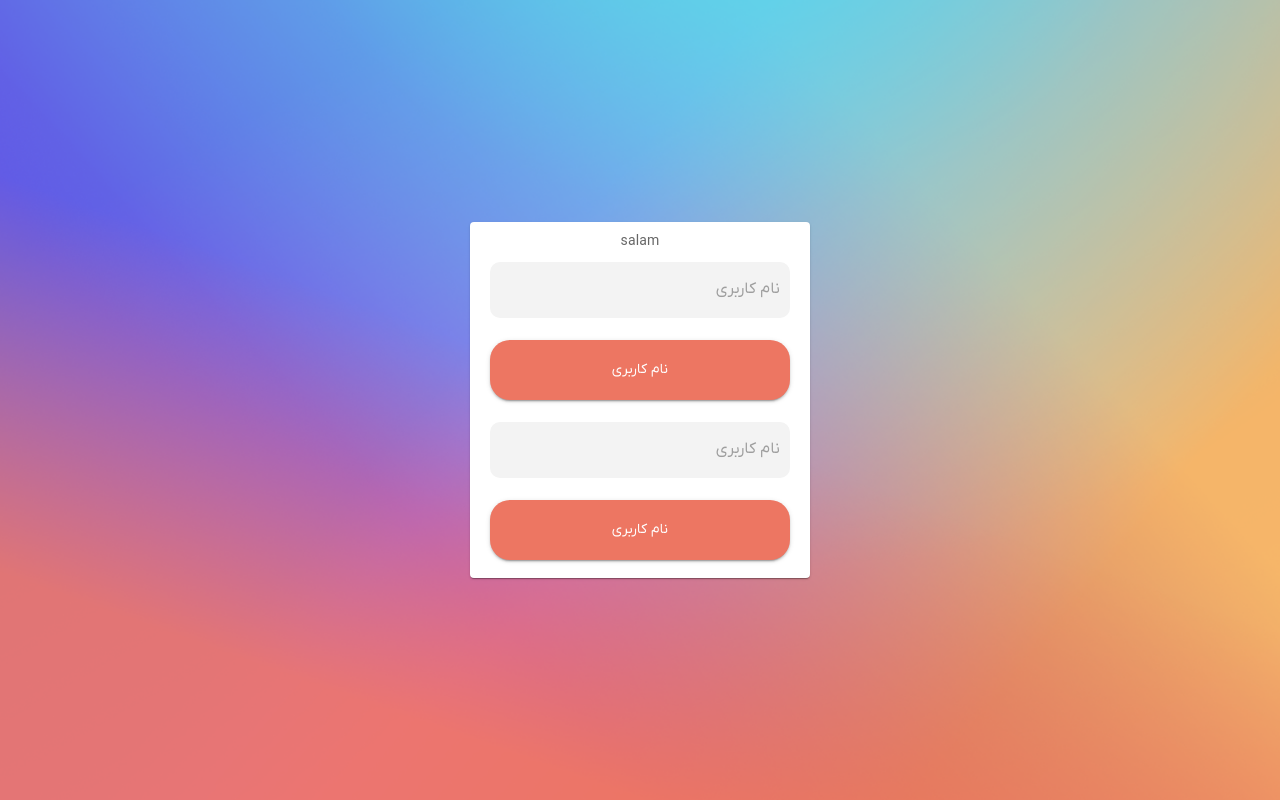
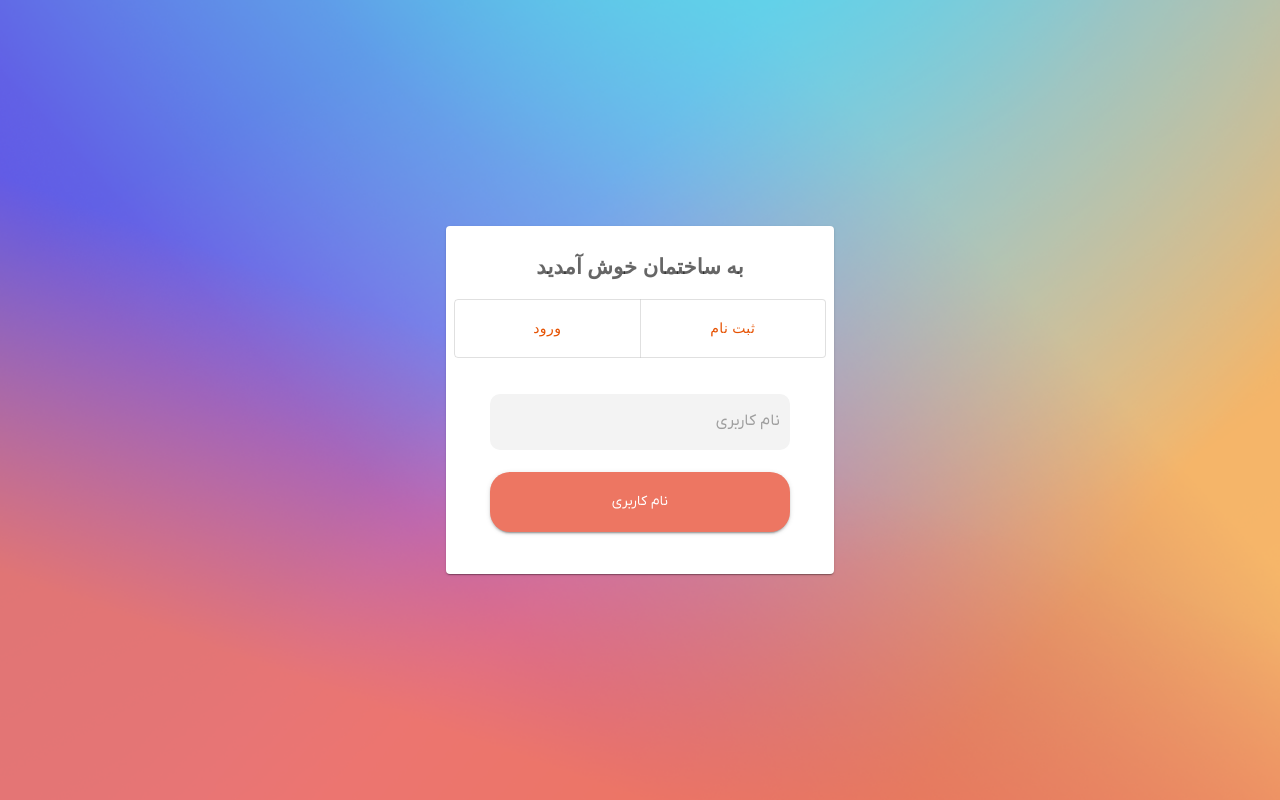
Before and after one commit to alias1994/building, a React (Create React App) app in the folder frontend/: page / in a window 1280 px wide. Built offline with nearby package versions, Linux system fonts and the light colour scheme.

Commit message:
mearge codes

```diff
--- a/frontend/package.json
+++ b/frontend/package.json
@@ -5,6 +5,7 @@
   "dependencies": {
     "@emotion/react": "^11.11.3",
     "@emotion/styled": "^11.11.0",
+    "@mui/lab": "^5.0.0-alpha.165",
     "@mui/material": "^5.15.9",
     "@testing-library/jest-dom": "^5.17.0",
     "@testing-library/react": "^13.4.0",
--- a/frontend/src/App.css
+++ b/frontend/src/App.css
@@ -1,7 +1,6 @@
 body{
   background-image: url("./img/background.png");
   height: 100%;
-
   /* Center and scale the image nicely */
   background-position: center;
   background-repeat: no-repeat;
--- a/frontend/src/component/login-signup.jsx
+++ b/frontend/src/component/login-signup.jsx
@@ -1,9 +1,20 @@
 import React from 'react';
+import { createTheme } from '@mui/material/styles';
 import { experimentalStyled as styled } from '@mui/material/styles';
+import Box from '@mui/material/Box';
 import Paper from '@mui/material/Paper';
 import Grid from '@mui/material/Grid';
 import LoginForm from "./login-form";
 import SignupForm from "./signup-form";
+import ToggleButton from '@mui/material/ToggleButton';
+import ToggleButtonGroup from '@mui/material/ToggleButtonGroup';
+import Tab from '@mui/material/Tab';
+import TabContext from '@mui/lab/TabContext';
+import TabList from '@mui/lab/TabList';
+import TabPanel from '@mui/lab/TabPanel';
+import { orange } from '@mui/material/colors';
+const color5 = orange[900];
+
 const PaperGrid = styled(Paper)(({ theme }) => ({
     backgroundColor: theme.palette.mode === 'dark' ? '#1A2027' : '#fff',
     ...theme.typography.body2,
@@ -11,14 +22,59 @@ const PaperGrid = styled(Paper)(({ theme }) => ({
     textAlign: 'center',
     color: theme.palette.text.secondary,
 }));
+const ToggleButtonCustom = styled(ToggleButton)(({ theme }) => ({
+    padding: theme.spacing(2),
+    color: color5,
+}));
+    const theme = createTheme({
+        palette: {
+            primary: {
+                main: color5,
+            }
+        },
+    });
+const ToggleButtonGropCustom = styled(ToggleButtonGroup)(({ theme }) => ({
+    color: theme.palette.text.primary,
+}));
+function LoginSingup(){
+    const [alignment, setAlignment] = React.useState('web');
+    const handleChange = (
+        event: React.MouseEvent<HTMLElement>,
+        newAlignment: string,
+    ) => {
+        setAlignment(newAlignment);
+    };
+    const [value, setValue] = React.useState('1');
 
-function LoginSingup(){
+    const handleChange2 = (event: React.SyntheticEvent, newValue: string) => {
+        setValue(newValue);
+    };
     return(
         <Grid sx={{ height: '100vh' }} container justifyContent="center" alignItems="center">
+
             <PaperGrid item xs={6}>
-                salam
-                <SignupForm/>
-                <LoginForm/>
+                <TabContext value={value}>
+                    <h2>به ساختمان خوش آمدید</h2>
+                    <ToggleButtonGropCustom
+                        color="primary"
+                        fullWidth
+                        value={alignment}
+                        exclusive
+                        onChange={handleChange}
+                        aria-label="Platform"
+                    >
+                        {/*<TabList   textColor="secondary"*/}
+                                   indicatorColor="secondary"
+                                   onChange={handleChange2} aria-label="lab API tabs example">
+                            <ToggleButtonCustom value="1">ورود</ToggleButtonCustom>
+                            <ToggleButtonCustom value="2" >ثبت نام</ToggleButtonCustom>
+                        {/*</TabList>*/}
+                    </ToggleButtonGropCustom>
+                    <TabPanel value="1"><LoginForm/></TabPanel>
+                    <TabPanel value="2"><SignupForm/></TabPanel>
+                </TabContext>
+
+
             </PaperGrid>
         </Grid>
     )
```
Also changed, not shown: 1 other file (tests, documents, lock files or other folders).
